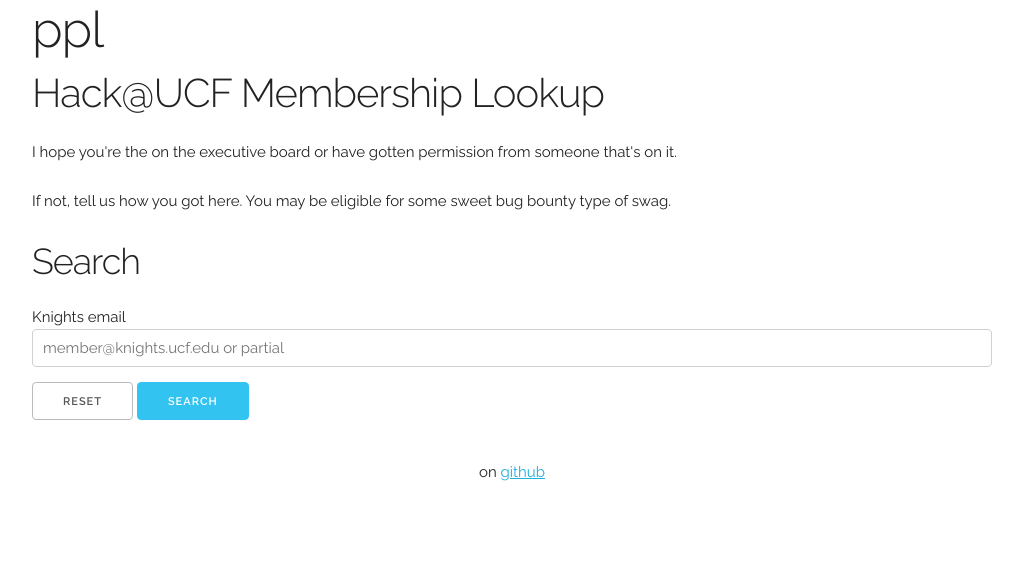
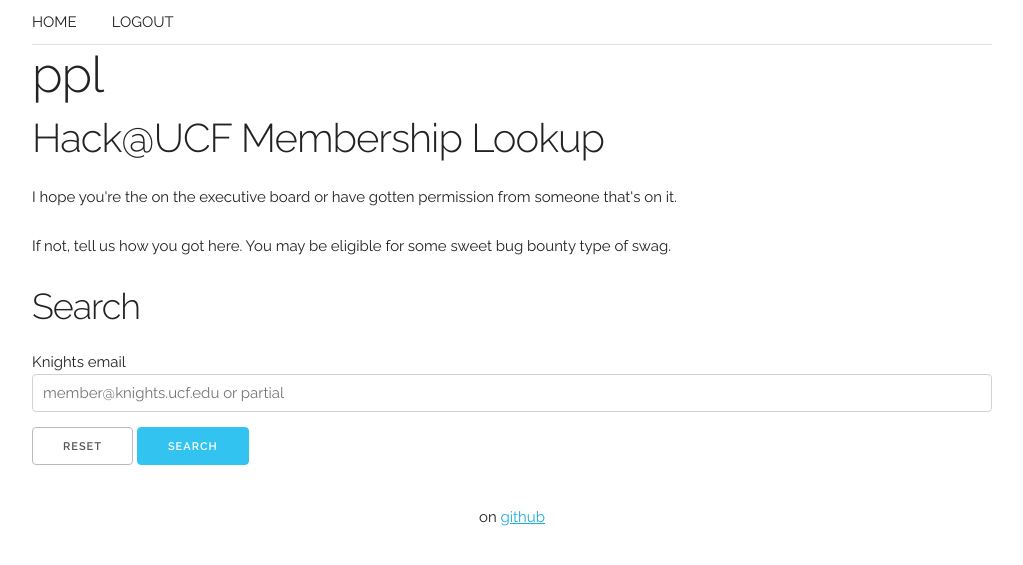
Before and after one commit to HackUCF/ppl, a Django app: page / in a window 1280 px wide. Shown: the top 565 px of the page, without its empty margins (128-1151 px from the left). Run offline with Django 3.2, Linux system fonts and the light colour scheme; the visitor is signed in with stand-in values (Sample User, id 1); parts of the project's set-up code (start-up, migrations or seed data) failed here and were passed over.

Commit message:
finished logout flow

```diff
--- /dev/null
+++ b/membership/static/css/site.css
@@ -0,0 +1,31 @@
+nav {
+    margin-top: 1rem;
+    border-bottom: 1px solid #E1E1E1;
+}
+
+nav > ul {
+    list-style: none;
+    margin-bottom: 0;
+}
+
+nav > ul:after {
+    content: "";
+    display: table;
+    clear: both
+}
+
+nav li {
+    position: relative;
+    float: left;
+}
+
+nav li > a {
+    text-transform: uppercase;
+    margin-right: 35px;
+    text-decoration: none;
+    color: #222;
+}
+
+.center {
+    text-align: center;
+}
--- a/membership/templates/registration/login.html
+++ b/membership/templates/auth/login.html
@@ -1,5 +1,6 @@
 {% extends 'base.html' %}
 {% load static from staticfiles %}
+{% block nav %}{% endblock %}
 {% block content %}
   <div class="container">
     <h1>ppl</h1>
--- a/membership/templates/base.html
+++ b/membership/templates/base.html
@@ -3,16 +3,27 @@
 <html lang="en">
 <head>
   <meta charset="UTF-8">
-    <meta name="description" content="">
-    <meta name="author" content="">
+  <meta name="description" content="Hack@UCF Membership Management">
 
   <title>ppl - Hack@UCF</title>
-    <link href='//fonts.googleapis.com/css?family=Raleway:400,300,600' rel='stylesheet' type='text/css'>
+  <link href='//fonts.googleapis.com/css?family=Raleway:400,300,600'
+        rel='stylesheet' type='text/css'>
   <link rel="stylesheet" href="{% static 'css/normalize.css' %}"/>
   <link rel="stylesheet" href="{% static 'css/skeleton.css' %}"/>
+  <link rel="stylesheet" href="{% static 'css/site.css' %}">
   {% block scripts %}{% endblock %}
 </head>
 <body>
+{% block nav %}
+  <div class="container">
+    <nav>
+      <ul>
+        <li><a href="{% url 'dashboard' %}">home</a></li>
+        <li><a href="{% url 'logout' %}">logout</a></li>
+      </ul>
+    </nav>
+  </div>
+{% endblock nav %}
 {% block content %}{% endblock %}
 <footer style="text-align: center">
   on <a href="https://github.com/hackucf/ppl">github</a>
--- a/ppl/settings.py
+++ b/ppl/settings.py
@@ -14,6 +14,7 @@ from random import SystemRandom
 import string
 
 from django.conf import global_settings
+
 
 
 # Quick-start development settings - unsuitable for production
@@ -48,6 +49,8 @@ AUTHENTICATION_BACKENDS = global_settings.AUTHENTICATION_BACKENDS + (
 )
 
 LOGIN_URL = '/login'
+LOGOUT_URL = '/logout'
+LOGIN_REDIRECT_URL = '/'
 
 ROOT_URLCONF = 'ppl.urls'
 
--- a/ppl/urls.py
+++ b/ppl/urls.py
@@ -19,8 +19,10 @@ from django.contrib import admin
 urlpatterns = [
     url(r'^admin/', include(admin.site.urls)),
     url('', include('social.apps.django_app.urls', namespace='social')),
-    url(r'^login$', 'django.contrib.auth.views.login', name='login'),
-    url(r'^logout$', 'django.contrib.auth.views.logout', name='logout'),
+    url(r'^login$', 'django.contrib.auth.views.login',
+        {'template_name': 'auth/login.html'}, name='login'),
+    url(r'^logout$', 'django.contrib.auth.views.logout',
+        {'template_name': 'auth/logged_out.html'}, name='logout'),
     url(r'^$', 'membership.views.dashboard', name='dashboard'),
     url(r'^search$', 'membership.views.search', name='search')
 ]
```
Also changed, not shown: membership/api.py (+8 -3 lines), membership/templates/auth/logged_out.html (added, +13 -0 lines). Lines whose indentation alone changed are shown as unchanged.
